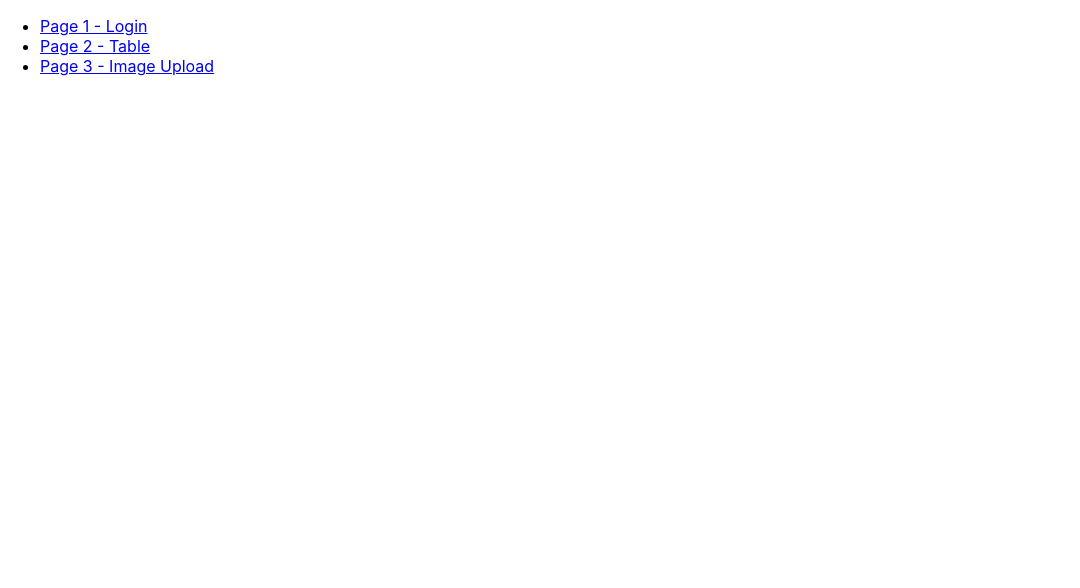
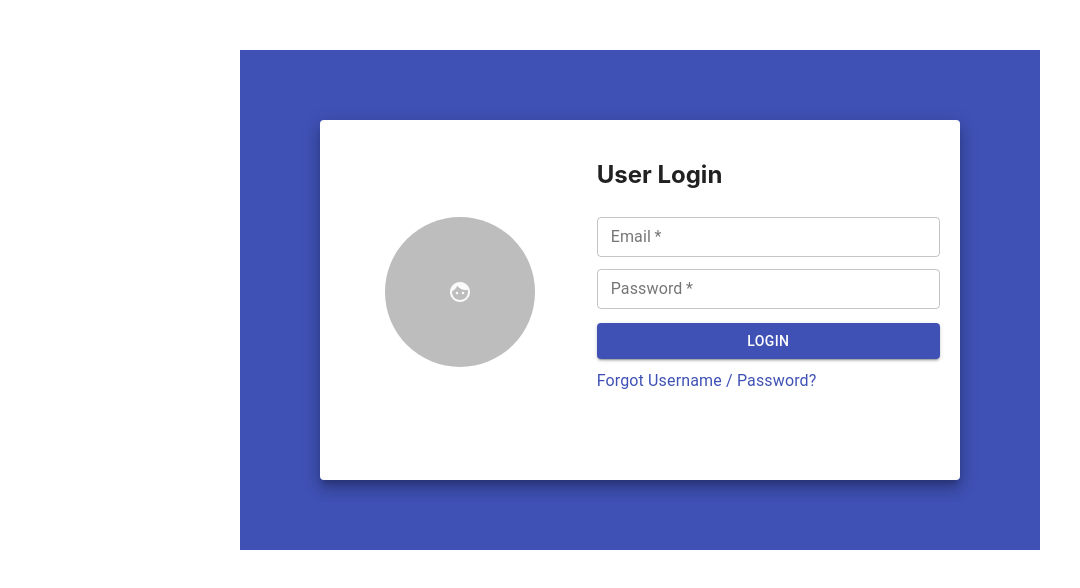
Before and after one commit to laurandrei994/ReactApplication, a React (Create React App) app in the folder proiectfsd/: page / in a window 1280 px wide. Shown: the top 588 px of the page, without its empty margins (0-1080 px from the left). Built offline with nearby package versions, Linux system fonts and the light colour scheme.

Commit message:
Added context and redone the links between the pages.

```diff
--- a/proiectfsd/src/App.tsx
+++ b/proiectfsd/src/App.tsx
@@ -3,40 +3,18 @@ import './App.css';
 import Login from "./components/login";
 import Table from "./components/table";
 import Image from "./components/image";
+import AuthContext from "./components/AuthContext";
 import {BrowserRouter as Router, Switch, Route, Link} from "react-router-dom";
+
 
 function App() {
   return (
     <Router>
-    <div>
-      <nav>
-        <ul>
-          <li>
-            <Link to="/login">Page 1 - Login</Link>
-          </li>
-          <li>
-            <Link to="/table">Page 2 - Table</Link>
-          </li>
-          <li>
-            <Link to="/image">Page 3 - Image Upload</Link>
-          </li>
-        </ul>
-      </nav>
-
-      {/* A <Switch> looks through its children <Route>s and
-          renders the first one that matches the current URL. */}
       <Switch>
-        <Route path="/login">
-          <Login />
-        </Route>
-        <Route path="/table">
-          <Table />
-        </Route>
-        <Route path="/image">
-         <Image/>
-        </Route>
+        <Route exact path="/" component={Login} />
+        <Route path="/table" component={Table} />
+        <Route path="/image" component={Image} />
       </Switch>
-    </div>
   </Router>
   );
 }
--- /dev/null
+++ b/proiectfsd/src/components/AuthContext.tsx
@@ -0,0 +1,33 @@
+import React from "react";
+import { Component } from "react";
+import Login from "./login";
+import Table from "./table";
+import Image from "./image";
+
+const AuthContext = React.createContext<any>({} as any)
+
+class AuthProvider extends Component {
+    state = {
+        isAuth: false,
+    }
+
+    setAuth = (auth: any) => {
+        this.setState({isAuth: auth});
+    }
+
+    render() {
+        const {isAuth} = this.state;
+        const {setAuth} = this;
+
+        return (
+            <AuthContext.Provider value={{ isAuth, setAuth}}>
+                <Login />
+                <Table />
+                <Image />
+            </AuthContext.Provider>
+        )
+    }
+}
+
+export default AuthContext
+export { AuthProvider}
--- a/proiectfsd/src/components/image.tsx
+++ b/proiectfsd/src/components/image.tsx
@@ -22,8 +22,8 @@ const useStyles = makeStyles({
     formImage : {
         boxShadow: '0 0 10px' ,
         backgroundColor: 'white',
-        width: '500px',
-        height: '500px',
+        width: '400px',
+        height: '400px',
         display: 'flex',
         flexWrap: 'wrap',
     },
--- a/proiectfsd/src/components/login.tsx
+++ b/proiectfsd/src/components/login.tsx
@@ -1,33 +1,48 @@
 import {Avatar, Button, Checkbox, FormControlLabel, Grid, Link, Paper, TextField, Typography, Box } from '@material-ui/core';
 import FaceIcon from '@mui/icons-material/Face';
-import React from 'react'
+import React, { Component } from 'react'
 
-const Login = () => {
-    const paperStyle={padding: 20, height: '40vh', width: 600, margin: '50px auto'}
-    const btstyle={margin: '10px auto'}
+class Login extends Component<any, any> {
 
-    return (
-        <Box display="flex" justifyContent="center" alignItems="center" width={800} height={500} margin='50px auto' bgcolor="primary.main">
+    constructor(props: any) {
+        super(props);
+        this.state = {
+            email: null,
+            password: null,
+        };
+
+        this.buttonClicked = this.buttonClicked.bind(this);
+        this.onEmailChange = this.onEmailChange.bind(this);
+        this.onPasswordChange = this.onPasswordChange.bind(this);
+    }
+
+    onEmailChange(event: any) {
+        this.setState({email: event.target.value})
+    }
+
+    onPasswordChange(event: any) {
+        this.setState({password: event.target.value})
+    }
+
+    buttonClicked = () => {
+        this.props.history.push('/table');
+    }
+
+    render() {
+        const paperStyle={padding: 20, height: '40vh', width: 600, margin: '50px auto'}
+        const btstyle={margin: '10px auto'}
+
+        return (
+            <Box display="flex" justifyContent="center" alignItems="center" width={800} height={500} margin='50px auto' bgcolor="primary.main">
             <Paper elevation={10} style={paperStyle}>
                 <Grid container wrap="nowrap" spacing={2}>
                     <Avatar style={{ height: '150px', width:'150px', margin: '85px auto'}}> <FaceIcon/> </Avatar>
                     <Grid item xs={7} spacing={5}>
                         <h2>User Login</h2>
-                        <TextField label='Username' placeholder='Enter username' variant="outlined" fullWidth required margin="dense" />
+                        <TextField label='Email' placeholder='Enter email' variant="outlined" fullWidth required margin="dense" />
                         <TextField label='Password' placeholder='Enter password' type='password' variant="outlined" fullWidth required margin="dense" />
 
-{/*                         <FormControlLabel
-                            control={
-                                <Checkbox
-                                    name="checkedB"
-                                    color="primary"
-                                />
-                            }
-                            label="Remember me"
-                        /> */}
-
-                        <Button type='submit' color='primary' variant='contained' style={btstyle} fullWidth onClick= {() => {
-                            console.log("Clicked the login button")}}>Login </Button>
+                        <Button type='submit' color='primary' variant='contained' style={btstyle} fullWidth onClick={this.buttonClicked}>Login </Button>
 
                         <Typography>
                             <Link href="#">
@@ -38,7 +53,8 @@ const Login = () => {
                 </Grid>
             </Paper>
         </Box>
-    )
-};
+        );
+    }
+}
 
-export default Login
+export default Login;
--- a/proiectfsd/src/components/table.tsx
+++ b/proiectfsd/src/components/table.tsx
@@ -14,6 +14,7 @@ import Typography from '@mui/material/Typography';
 import Paper from '@mui/material/Paper';
 import Checkbox from '@mui/material/Checkbox';
 import { visuallyHidden } from '@mui/utils';
+import { Link } from 'react-router-dom';
 
 interface Data {
   size: number;
@@ -277,6 +278,12 @@ export default function EnhancedTable() {
 
   const isSelected = (name: string) => selected.indexOf(name) !== -1;
 
+  const linkStyle = {
+    margin: "20px",
+    color: 'blue',
+    variant: 'button',
+  };
+
   const emptyRows =
     page > 0 ? Math.max(0, (1 + page) * rowsPerPage - rows.length) : 0;
 
@@ -359,6 +366,7 @@ export default function EnhancedTable() {
           onPageChange={handleChangePage}
           onRowsPerPageChange={handleChangeRowsPerPage}
         />
+        <Link to="/image" style={linkStyle}> Next Page </Link>
       </Paper>
     </Box>
   );
```
